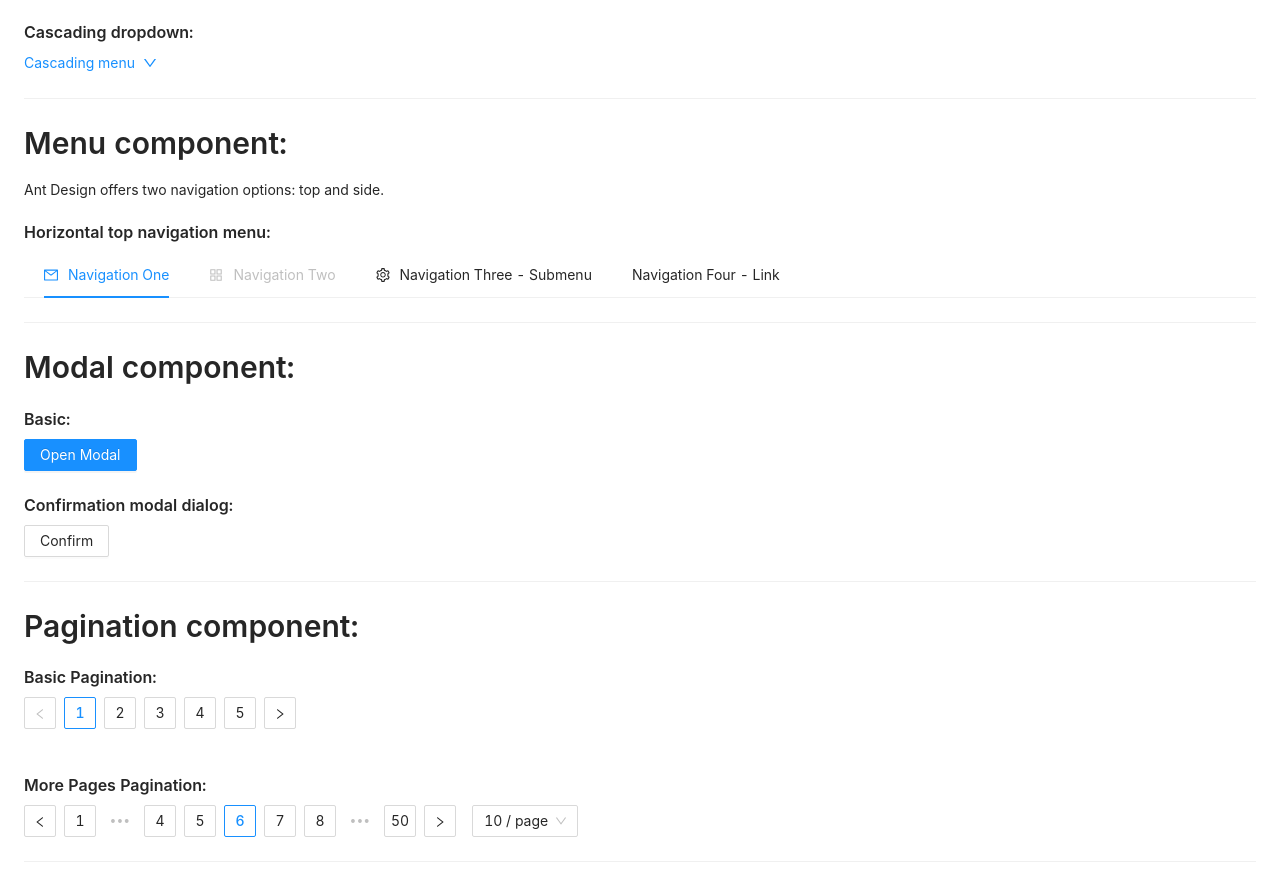
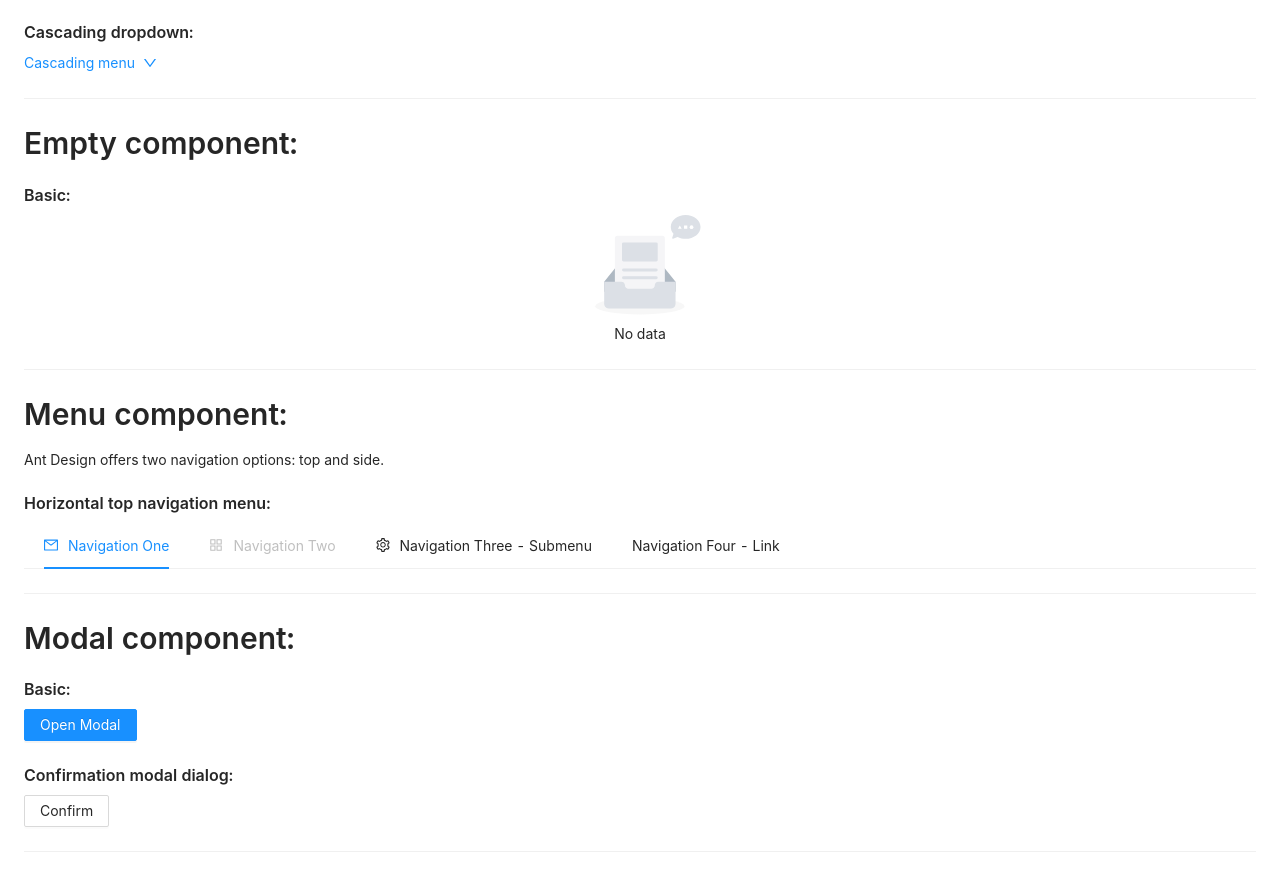
Before and after one commit to barath46/AntD-components, a Next.js app: page / in a window 1280 px wide. Shown: the part 5820-6702 px from the top of the page. Built offline with nearby package versions, Linux system fonts and the light colour scheme.

Commit message:
Empty component

```diff
--- /dev/null
+++ b/modules/empty.tsx
@@ -0,0 +1,15 @@
+import { Empty, Typography, Divider } from 'antd';
+import React from 'react';
+
+const { Title } = Typography;
+
+const App = () => (
+  <div id="empty-component">
+    <Title level={2}>Empty component:</Title>
+    <Title level={5}>Basic:</Title>
+    <Empty />
+    <Divider />
+  </div>
+);
+
+export default App;
```
